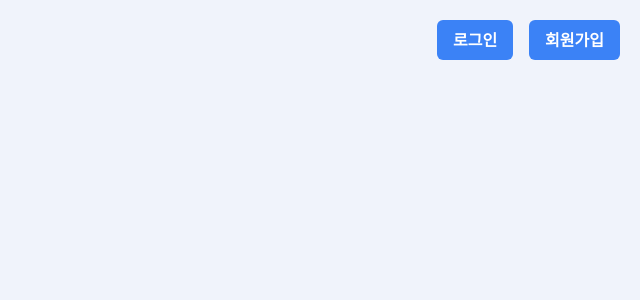
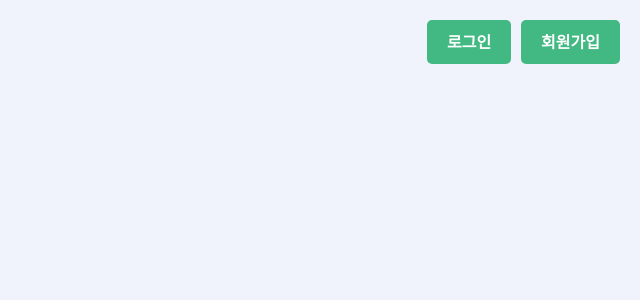
Before and after one commit to KJH-Programmer/HooniPing, a Vue app in the folder frontend/: page / in a window 1280 px wide. Shown: the top 300 px of the page, without its empty margins (640-1280 px from the left). Built offline with nearby package versions, Linux system fonts and the light colour scheme.

Commit message:
일단 not user에 반응하게 수정

```diff
--- a/frontend/src/components/LoginPage.vue
+++ b/frontend/src/components/LoginPage.vue
@@ -2,8 +2,7 @@
   <div class="container"> <!-- 전체 화면을 감싸는 컨테이너 -->
     <div class="form-wrapper"> <!-- 로고와 폼을 감싸는 래퍼 -->
 
-      <!-- 로고를 클릭하면 홈(/)으로 이동 -->
-      <router-link to="/">
+      <router-link to="/"> <!-- 로고를 클릭하면 홈(/)으로 이동 -->
         <img
           :src="require('@/assets/HooniPing.jpg')"
           alt="Logo"
@@ -15,28 +14,33 @@
         <h2 class="form-title">로그인</h2> <!-- 로그인 제목 -->
 
         <!-- 로그인 폼 -->
-        <form @submit.prevent="submitLogin"> <!-- submit 시 페이지 리로드 방지 및 로그인 함수 호출 -->
+        <form @submit.prevent="submitLogin">
           <div class="input-field">
-            <label for="user_id">아이디</label> <!-- 아이디 입력 레이블 -->
+            <label for="user_id">아이디</label> <!-- 사용자 아이디 입력 -->
             <input
               v-model="user_id"
               type="text"
               id="user_id"
               placeholder="아이디 입력"
+              required
             />
           </div>
 
           <div class="input-field">
-            <label for="password">비밀번호</label> <!-- 비밀번호 입력 레이블 -->
+            <label for="password">비밀번호</label> <!-- 비밀번호 입력 -->
             <input
               v-model="password"
               type="password"
               id="password"
               placeholder="비밀번호 입력"
+              required
             />
           </div>
 
           <button type="submit">로그인</button> <!-- 로그인 버튼 -->
+
+          <!-- 오류 메시지 -->
+          <p v-if="errors.general" class="error-message">{{ errors.general }}</p>
         </form>
       </div>
 
@@ -48,42 +52,61 @@
 </template>
 
 <script>
-import axios from 'axios'; // Axios 라이브러리 임포트
+import axios from 'axios'; // Axios 라이브러리로 백엔드와 통신
 
 export default {
   data() {
     return {
-      user_id: '', // 사용자가 입력한 아이디를 저장하는 변수
-      password: '' // 사용자가 입력한 비밀번호를 저장하는 변수
+      user_id: '', // 사용자가 입력한 아이디 저장
+      password: '', // 사용자가 입력한 비밀번호 저장
+      errors: { general: '' }, // 오류 메시지 저장 객체
     };
   },
   methods: {
-    // 로그인 처리 함수
+    /**
+     * 로그인 처리 함수: 사용자가 입력한 아이디와 비밀번호를 백엔드로 전달합니다.
+     * 백엔드 응답에 따라 localStorage에 토큰 및 사용자 아이디를 저장하거나 오류 메시지를 표시합니다.
+     */
     async submitLogin() {
+      // 입력 검증: 아이디와 비밀번호가 모두 입력되었는지 확인
+      if (!this.user_id || !this.password) {
+        this.errors.general = '아이디와 비밀번호를 모두 입력해주세요.';
+        return;
+      }
+
       try {
-        // 서버로 로그인 요청을 보냄
+        // 백엔드에 로그인 요청 전송
         const response = await axios.post('http://localhost:8080/api/user/login', {
-          user_id: this.user_id, // 입력된 아이디 전송
-          password: this.password // 입력된 비밀번호 전송
+          user_id: this.user_id, // 입력된 아이디 전달
+          password: this.password, // 입력된 비밀번호 전달
         });
 
-        // 로그인 성공 시, 서버 응답에서 받은 토큰과 사용자 아이디를 localStorage에 저장
-        localStorage.setItem('token', response.data.token); // 토큰 저장
-        localStorage.setItem('user_id', response.data.user_id); // 사용자 아이디 저장
+        // 로그인 성공 시 처리: 서버 응답이 성공적이고 'Not User'가 아닐 경우
+        if (response.status === 200 && response.data !== 'Not User') {
+          // 서버로부터 받은 토큰과 사용자 아이디를 localStorage에 저장
+          localStorage.setItem('token', response.data.token);
+          localStorage.setItem('user_id', response.data.user_id);
 
-        // 로그인 성공 후 홈(/)으로 이동
-        this.$router.push('/');
+          this.errors.general = ''; // 오류 메시지 초기화
+          this.$router.push('/'); // 로그인 성공 시 메인 페이지로 이동
+        } else {
+          // 로그인 실패 시 오류 메시지 표시
+          this.errors.general = '아이디 또는 비밀번호가 일치하지 않습니다.';
+        }
       } catch (error) {
-        // 로그인 실패 시 에러 로그를 출력하고 알림 표시
+        // 서버와 통신 실패 또는 오류 발생 시 처리
         console.error('로그인 실패:', error);
-        alert('로그인에 실패했습니다. 다시 시도해주세요.');
+        this.errors.general = '서버 오류가 발생했습니다. 다시 시도해주세요.';
       }
     },
-    // 회원가입 페이지로 이동하는 함수
+
+    /**
+     * 회원가입 페이지로 이동하는 함수
+     */
     goToSignup() {
-      this.$router.push('/signup'); // 회원가입 경로로 이동
-    }
-  }
+      this.$router.push('/signup'); // 회원가입 페이지로 이동
+    },
+  },
 };
 </script>
 
@@ -111,14 +134,14 @@ export default {
   box-shadow: 0 4px 6px rgba(0, 0, 0, 0.1);
 }
 
-/* 로고를 화면 왼쪽 상단에 고정 */
+/* 로고 위치 및 스타일 */
 .logo {
-  position: absolute; /* 절대 위치 지정 */
-  top: 20px; /* 상단 여백 */
-  left: 20px; /* 왼쪽 여백 */
+  position: absolute;
+  top: 20px;
+  left: 20px;
   width: 80px;
   cursor: pointer;
-  z-index: 10; /* 다른 요소 위에 표시 */
+  z-index: 10;
 }
 
 /* 폼 스타일 */
@@ -146,7 +169,6 @@ input {
   border: 1px solid #ccc;
   border-radius: 5px;
   font-size: 16px;
-  font-family: inherit;
 }
 
 /* 버튼 기본 스타일 */
@@ -174,10 +196,17 @@ button:hover {
   cursor: pointer;
   text-decoration: underline;
 }
-/* 회원가입 버튼에 호버 스타일을 제거 */
+
 .signup-button:hover {
   background-color: transparent;
   color: #42b983;
 }
 
+/* 오류 메시지 스타일 */
+.error-message {
+  margin-top: 10px;
+  color: red;
+  text-align: center;
+  font-weight: bold;
+}
 </style>
--- a/frontend/src/components/MainPage.vue
+++ b/frontend/src/components/MainPage.vue
@@ -1,28 +1,14 @@
 <template>
-    <div class="relative w-full min-h-screen bg-[#f0f3fb] pt-[60px] lg:px-[122px] md:px-[60px] pb-[120px] xs:px-5">
-      <!-- 로그인 여부에 따른 상단 UI 변경-->
-      <div class="absolute top-5 right-5 flex space-x-4">
+  <div class="container">
+    <!-- 로그인 여부에 따른 상단 UI -->
+    <div class="header">
       <template v-if="!isLoggedIn">
-          <!-- 로그인 및 회원가입 버튼 -->
-          <button
-            class="bg-blue-500 text-white px-4 py-2 rounded-md font-bold"
-            @click="goToLogin">
-            로그인
-          </button>
-          <button
-            class="bg-blue-500 text-white px-4 py-2 rounded-md font-bold"
-            @click="goToSignup">
-            회원가입
-          </button>
+        <button class="button" @click="goToLogin">로그인</button>
+        <button class="button" @click="goToSignup">회원가입</button>
       </template>
       <template v-else>
-          <!-- 사용자 아이디와 로그아웃 버튼 -->
-           <span class="text-gray-700 font-bold">환영합니다, {{  user_id }}님!</span>
-           <button
-            class="bg-red-500 text-white px-4 py-2 rounded-md font-bold"
-            @click="logout">
-            로그아웃
-           </button>
+        <span class="welcome-message">환영합니다, {{ user_id }}님!</span>
+        <button class="logout-button" @click="logout">로그아웃</button>
       </template>
     </div>
   </div>
@@ -32,40 +18,94 @@
 export default {
   data() {
     return {
-        user_id: '',// 사용자 아이디 저장
-        isLoggedIn: false //로그인 여부
-
+      user_id: '', // 사용자 아이디 저장
+      isLoggedIn: false, // 로그인 여부
     };
   },
   mounted() {
-      //로그인 여부 확인 (localStorage에 토큰 또는 사용자 정보가 있는지 확인)
-      const token = localStorage.getItem('token');
-      const storedUserid = localStorage.getItem('user_id');
+    const token = localStorage.getItem('token') || '';
+    const storedUserid = localStorage.getItem('user_id') || '';
 
     if (token && storedUserid) {
       this.isLoggedIn = true;
-        this.user_id = storedUserid; // 저장된 사용자 아이디 불러오기
+      this.user_id = storedUserid;
     }
   },
   methods: {
     goToLogin() {
-        this.$router.push('/login');  // 로그인 페이지로 이동
+      this.$router.push('/login');
     },
     goToSignup() {
-        this.$router.push('/signup'); // 회원가입 페이지로 이동
+      this.$router.push('/signup');
     },
     logout() {
-        // 로그아웃 처리 : localStorage 에서 토큰과 사용자 이름 삭제
       localStorage.removeItem('token');
       localStorage.removeItem('user_id');
-        this.isLoggedIn = false; //로그인 상태 false 로 설정
+      this.isLoggedIn = false;
       this.user_id = '';
-        this.$router.push('/'); //로그아웃 후 메인 페이지로 이동
-      }
-    }
+      this.$router.push('/');
+    },
+  },
 };
 </script>
 
 <style scoped>
-  /* 필요시 추가 스타일 */
+/* 전체 화면 컨테이너 */
+.container {
+  position: relative;
+  width: 100%;
+  min-height: 100vh;
+  background-color: #f0f3fb;
+  padding-top: 60px;
+  padding-bottom: 120px;
+  padding-left: 60px;
+  padding-right: 60px;
+}
+
+/* 상단 헤더 */
+.header {
+  position: absolute;
+  top: 20px;
+  right: 20px;
+  display: flex;
+  gap: 10px;
+}
+
+/* 버튼 스타일 */
+.button {
+  background-color: #42b983;
+  color: white;
+  padding: 10px 20px;
+  border: none;
+  border-radius: 5px;
+  cursor: pointer;
+  font-weight: bold;
+  transition: background-color 0.3s;
+}
+
+.button:hover {
+  background-color: #36996e;
+}
+
+/* 로그아웃 버튼 스타일 */
+.logout-button {
+  background-color: #ff4d4d;
+  color: white;
+  padding: 10px 20px;
+  border: none;
+  border-radius: 5px;
+  cursor: pointer;
+  font-weight: bold;
+  transition: background-color 0.3s;
+}
+
+.logout-button:hover {
+  background-color: #cc0000;
+}
+
+/* 환영 메시지 스타일 */
+.welcome-message {
+  color: #333;
+  font-weight: bold;
+}
 </style>
```
Lines whose indentation alone changed are shown as unchanged.
